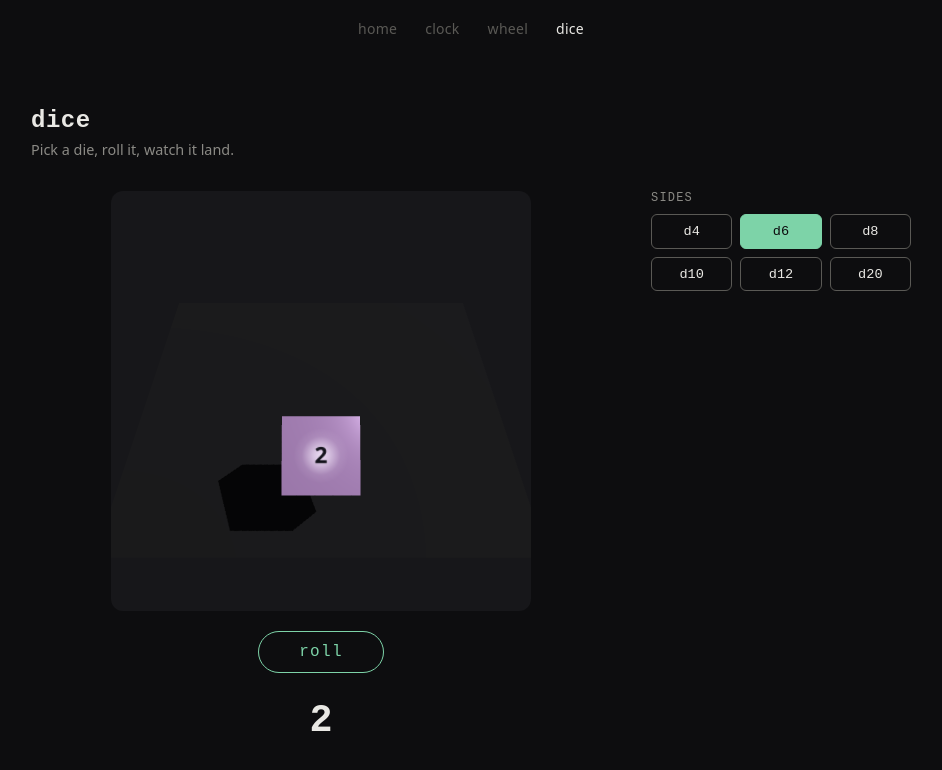
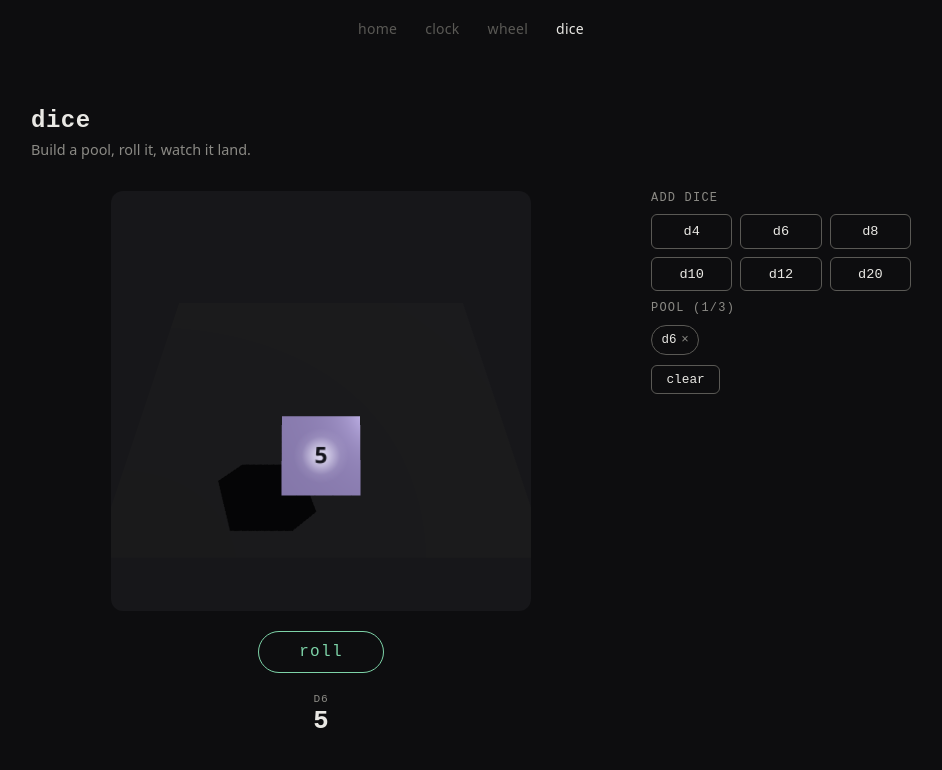
Before and after one commit to max-philip/sandbox-pages, a React (Vite) app: page /dice in a window 1280 px wide. Both pictures are taken after a click on the button "roll". Shown: the top 770 px of the page, without its empty margins (169-1111 px from the left). Built offline with nearby package versions, Linux system fonts and the light colour scheme.

Commit message:
minor dice fixes, add multiple dice up to 3

```diff
--- a/src/pages/Dice.module.scss
+++ b/src/pages/Dice.module.scss
@@ -85,16 +85,35 @@
 
 .result {
   display: flex;
+  flex-wrap: wrap;
+  align-items: flex-start;
+  justify-content: center;
+  gap: 1rem;
+  min-height: 3.5rem;
+}
+
+.resultChip {
+  display: flex;
+  flex-direction: column;
   align-items: center;
-  justify-content: center;
-  min-height: 3.5rem;
+  gap: 0.15rem;
+}
+
+.resultDie {
+  font-family: var(--font-mono);
+  font-size: 0.7rem;
+  text-transform: uppercase;
+  letter-spacing: 0.08em;
+  color: var(--muted);
 }
 
 .resultValue {
   font-family: var(--font-mono);
-  font-size: 2.4rem;
+  font-size: 1.6rem;
   font-weight: 600;
   color: var(--fg);
+  min-width: 1.5rem;
+  text-align: center;
 }
 
 /* ---- panel ---- */
@@ -140,12 +159,67 @@
   }
 }
 
-.active {
-  border-color: var(--accent);
-  background: var(--accent);
-  color: var(--bg);
+.pool {
+  display: flex;
+  flex-wrap: wrap;
+  gap: 0.4rem;
+  min-height: 1.9rem;
+}
+
+.poolEmpty {
+  color: var(--dim);
+  font-size: 0.8rem;
+  font-family: var(--font-mono);
+}
+
+.poolChip {
+  display: flex;
+  align-items: center;
+  gap: 0.3rem;
+  padding: 0.3rem 0.6rem;
+  border: 1px solid var(--dim);
+  border-radius: 999px;
+  background: transparent;
+  color: var(--fg);
+  font-family: var(--font-mono);
+  font-size: 0.78rem;
+  cursor: pointer;
+  transition: border-color 0.15s ease, color 0.15s ease;
 
   &:hover:not(:disabled) {
-    color: var(--bg);
+    border-color: var(--danger);
+    color: var(--danger);
+  }
+
+  &:disabled {
+    cursor: not-allowed;
+    opacity: 0.6;
   }
 }
+
+.poolChipX {
+  color: var(--muted);
+}
+
+.ghost {
+  align-self: flex-start;
+  padding: 0.4rem 0.9rem;
+  border: 1px solid var(--dim);
+  border-radius: 6px;
+  background: transparent;
+  color: var(--fg);
+  font-family: var(--font-mono);
+  font-size: 0.8rem;
+  cursor: pointer;
+  transition: border-color 0.15s ease, color 0.15s ease;
+
+  &:hover:not(:disabled) {
+    border-color: var(--danger);
+    color: var(--danger);
+  }
+
+  &:disabled {
+    color: var(--dim);
+    cursor: not-allowed;
+  }
+}
--- a/src/pages/Dice.tsx
+++ b/src/pages/Dice.tsx
@@ -13,6 +13,7 @@ import {
   type DieBuild,
 } from '../lib/dice';
 
+const MAX_POOL_SIZE = 3;
 const TRAY_HALF = 3;
 const WALL_HEIGHT = 1.6;
 const SETTLE_FRAMES = 12;
@@ -20,7 +21,8 @@ const SETTLE_LIN_SQ = 0.02;
 const SETTLE_ANG_SQ = 0.02;
 const ROLL_TIMEOUT_MS = 4000;
 const PRESENT_DURATION_MS = 700;
-const PRESENT_TARGET = new THREE.Vector3(0, 1.6, 2.6);
+const PRESENT_Y = 1.6;
+const PRESENT_Z = 2.6;
 
 function easeOutCubic(t: number): number {
   return 1 - Math.pow(1 - t, 3);
@@ -51,6 +53,28 @@ function alignFaceToward(faceNormal: THREE.Vector3, targetDir: THREE.Vector3): T
   return new THREE.Quaternion().setFromRotationMatrix(rotation);
 }
 
+/** Grid-scattered spawn offset so multiple dice don't all drop on top of each other. */
+function spawnOffset(index: number, total: number): { x: number; z: number } {
+  const cols = Math.ceil(Math.sqrt(total));
+  const rows = Math.ceil(total / cols);
+  const spacing = 0.9;
+  const col = index % cols;
+  const row = Math.floor(index / cols);
+  const jitter = () => (Math.random() - 0.5) * 0.25;
+  return {
+    x: (col - (cols - 1) / 2) * spacing + jitter(),
+    z: (row - (rows - 1) / 2) * spacing + jitter(),
+  };
+}
+
+/** Where a settled die floats to, spread out in a row so a whole pool reads as a list. */
+function presentTargetFor(index: number, total: number): THREE.Vector3 {
+  const spacing = total <= 1 ? 0 : 1.7;
+  const x = (index - (total - 1) / 2) * spacing;
+  const z = total <= 1 ? PRESENT_Z : PRESENT_Z - 0.3;
+  return new THREE.Vector3(x, PRESENT_Y, z);
+}
+
 // Reference size per die, tuned to roughly fit within one face; decal and
 // highlight sizes both scale off this so bigger-faced dice get bigger numbers.
 const FACE_SCALE: Record<DieSides, number> = {
@@ -62,13 +86,9 @@ const FACE_SCALE: Record<DieSides, number> = {
   20: 0.24,
 };
 
-interface LiveDie {
-  group: THREE.Group;
-  body: CANNON.Body;
-  faces: DieBuild['faces'];
-  readFrom: DieBuild['readFrom'];
-  presented: boolean;
-  highlights: Map<number, THREE.MeshBasicMaterial>;
+interface PoolEntry {
+  id: number;
+  sides: DieSides;
 }
 
 interface PresentAnim {
@@ -78,6 +98,19 @@ interface PresentAnim {
   toPos: THREE.Vector3;
   fromQuat: THREE.Quaternion;
   toQuat: THREE.Quaternion;
+}
+
+interface LiveDie {
+  id: number;
+  group: THREE.Group;
+  body: CANNON.Body;
+  faces: DieBuild['faces'];
+  readFrom: DieBuild['readFrom'];
+  highlights: Map<number, THREE.MeshBasicMaterial>;
+  presentTarget: THREE.Vector3;
+  settled: boolean;
+  settleCounter: number;
+  anim: PresentAnim;
 }
 
 function disposeGroup(group: THREE.Group) {
@@ -94,42 +127,48 @@ function disposeGroup(group: THREE.Group) {
   });
 }
 
-export default function Dice() {
-  const containerRef = useRef<HTMLDivElement>(null);
-  const sceneRef = useRef<THREE.Scene | null>(null);
-  const worldRef = useRef<CANNON.World | null>(null);
-  const dieMaterialRef = useRef<CANNON.Material | null>(null);
-  const liveDieRef = useRef<LiveDie | null>(null);
-  const settleCounterRef = useRef(0);
-  const rollStartRef = useRef(0);
-  const rollingRef = useRef(false);
-  const presentRef = useRef<PresentAnim>({
+function makePresentAnim(): PresentAnim {
+  return {
     active: false,
     start: 0,
     fromPos: new THREE.Vector3(),
     toPos: new THREE.Vector3(),
     fromQuat: new THREE.Quaternion(),
     toQuat: new THREE.Quaternion(),
-  });
+  };
+}
 
-  const [sides, setSides] = useState<DieSides>(6);
+export default function Dice() {
+  const containerRef = useRef<HTMLDivElement>(null);
+  const sceneRef = useRef<THREE.Scene | null>(null);
+  const worldRef = useRef<CANNON.World | null>(null);
+  const dieMaterialRef = useRef<CANNON.Material | null>(null);
+  const liveDiceRef = useRef<LiveDie[]>([]);
+  const rollStartRef = useRef(0);
+  const rollingRef = useRef(false);
+  const pendingCountRef = useRef(0);
+  const poolIdRef = useRef(1);
+
+  const [pool, setPool] = useState<PoolEntry[]>([{ id: 0, sides: 6 }]);
   const [rolling, setRolling] = useState(false);
-  const [result, setResult] = useState<number | null>(null);
+  const [rolledDice, setRolledDice] = useState<PoolEntry[]>([]);
+  const [results, setResults] = useState<Record<number, number>>({});
 
-  const spawnDie = (value: DieSides) => {
+  const spawnPool = (entries: PoolEntry[]) => {
     const scene = sceneRef.current;
     const world = worldRef.current;
     const dieMaterial = dieMaterialRef.current;
     if (!scene || !world || !dieMaterial) return;
 
-    if (liveDieRef.current) {
-      scene.remove(liveDieRef.current.group);
-      disposeGroup(liveDieRef.current.group);
-      world.removeBody(liveDieRef.current.body);
+    for (const live of liveDiceRef.current) {
+      scene.remove(live.group);
+      disposeGroup(live.group);
+      world.removeBody(live.body);
     }
-    presentRef.current.active = false;
 
-    const build = buildDie(value);
+    const total = entries.length;
+    liveDiceRef.current = entries.map((entry, index) => {
+      const build = buildDie(entry.sides);
       const group = new THREE.Group();
 
       const color = new THREE.Color().setHSL(Math.random(), 0.55, 0.6);
@@ -143,8 +182,8 @@ export default function Dice() {
       group.add(mesh);
 
       const highlights = new Map<number, THREE.MeshBasicMaterial>();
-    const decalSize = FACE_SCALE[value] * 0.85;
-    const highlightSize = FACE_SCALE[value] * 1.2;
+      const decalSize = FACE_SCALE[entry.sides] * 0.85;
+      const highlightSize = FACE_SCALE[entry.sides] * 1.2;
       const highlightMap = highlightTexture(highlightColor);
       for (const face of build.faces) {
         const decalQuat = faceDecalQuaternion(face.normal);
@@ -179,11 +218,12 @@ export default function Dice() {
         group.add(decal);
       }
 
+      const { x, z } = spawnOffset(index, total);
       const body = new CANNON.Body({
         mass: 1,
         shape: build.shape,
         material: dieMaterial,
-      position: new CANNON.Vec3((Math.random() - 0.5) * 1.5, 3.5, (Math.random() - 0.5) * 1.5),
+        position: new CANNON.Vec3(x, 3.5 + index * 0.35, z),
         angularDamping: 0.15,
         linearDamping: 0.05,
       });
@@ -191,11 +231,24 @@ export default function Dice() {
 
       scene.add(group);
       world.addBody(body);
-    liveDieRef.current = { group, body, faces: build.faces, readFrom: build.readFrom, presented: false, highlights };
+
+      return {
+        id: entry.id,
+        group,
+        body,
+        faces: build.faces,
+        readFrom: build.readFrom,
+        highlights,
+        presentTarget: presentTargetFor(index, total),
+        settled: false,
+        settleCounter: 0,
+        anim: makePresentAnim(),
+      };
+    });
   };
 
-  const spawnDieRef = useRef(spawnDie);
-  spawnDieRef.current = spawnDie;
+  const spawnPoolRef = useRef(spawnPool);
+  spawnPoolRef.current = spawnPool;
 
   // One-time scene/world/render-loop setup.
   useEffect(() => {
@@ -258,7 +311,7 @@ export default function Dice() {
       world.addBody(wall);
     }
 
-    spawnDieRef.current(sides);
+    spawnPoolRef.current(pool);
 
     const resize = () => {
       const rect = container.getBoundingClientRect();
@@ -284,16 +337,15 @@ export default function Dice() {
       const dt = Math.min(clock.getDelta(), 1 / 30);
       world.step(1 / 60, dt, 5);
 
-      const live = liveDieRef.current;
-      if (live) {
-        const anim = presentRef.current;
+      for (const live of liveDiceRef.current) {
+        const anim = live.anim;
         if (anim.active) {
           const t = Math.min((performance.now() - anim.start) / PRESENT_DURATION_MS, 1);
           const e = easeOutCubic(t);
           live.group.position.lerpVectors(anim.fromPos, anim.toPos, e);
           live.group.quaternion.slerpQuaternions(anim.fromQuat, anim.toQuat, e);
           if (t >= 1) anim.active = false;
-        } else if (!live.presented) {
+        } else if (!live.settled) {
           live.group.position.copy(live.body.position as unknown as THREE.Vector3);
           bodyQuat.set(live.body.quaternion.x, live.body.quaternion.y, live.body.quaternion.z, live.body.quaternion.w);
           live.group.quaternion.copy(bodyQuat);
@@ -303,13 +355,12 @@ export default function Dice() {
             const angSq = live.body.angularVelocity.lengthSquared();
             const timedOut = performance.now() - rollStartRef.current > ROLL_TIMEOUT_MS;
             if ((linSq < SETTLE_LIN_SQ && angSq < SETTLE_ANG_SQ) || timedOut) {
-              settleCounterRef.current += 1;
+              live.settleCounter += 1;
             } else {
-              settleCounterRef.current = 0;
+              live.settleCounter = 0;
             }
 
-            if (settleCounterRef.current > SETTLE_FRAMES || timedOut) {
-              rollingRef.current = false;
+            if (live.settleCounter > SETTLE_FRAMES || timedOut) {
               let best = live.faces[0];
               let bestDot = -Infinity;
               const target = live.readFrom === 'up' ? upVec : downVec;
@@ -321,20 +372,28 @@ export default function Dice() {
                   best = face;
                 }
               }
-              setResult(best.value);
-              setRolling(false);
 
+              live.settled = true;
               world.removeBody(live.body);
-              live.presented = true;
               const winningHighlight = live.highlights.get(best.value);
               if (winningHighlight) winningHighlight.opacity = 1;
               anim.fromPos.copy(live.group.position);
               anim.fromQuat.copy(live.group.quaternion);
-              anim.toPos.copy(PRESENT_TARGET);
-              const camDir = new THREE.Vector3().subVectors(camera.position, PRESENT_TARGET).normalize();
+              anim.toPos.copy(live.presentTarget);
+              const camDir = new THREE.Vector3().subVectors(camera.position, live.presentTarget).normalize();
               anim.toQuat.copy(alignFaceToward(best.normal, camDir));
               anim.start = performance.now();
               anim.active = true;
+
+              const id = live.id;
+              const value = best.value;
+              setResults((prev) => ({ ...prev, [id]: value }));
+
+              pendingCountRef.current -= 1;
+              if (pendingCountRef.current <= 0) {
+                rollingRef.current = false;
+                setRolling(false);
+              }
             }
           }
         }
@@ -347,8 +406,8 @@ export default function Dice() {
     return () => {
       cancelAnimationFrame(frameId);
       observer.disconnect();
-      if (liveDieRef.current) {
-        disposeGroup(liveDieRef.current.group);
+      for (const live of liveDiceRef.current) {
+        disposeGroup(live.group);
       }
       ground.geometry.dispose();
       trayMaterialThree.dispose();
@@ -358,70 +417,116 @@ export default function Dice() {
     // eslint-disable-next-line react-hooks/exhaustive-deps
   }, []);
 
-  // Respawn a resting die whenever the side count changes (but not mid-roll).
+  // Respawn a resting arrangement whenever the pool changes (but not mid-roll).
   useEffect(() => {
     if (rollingRef.current) return;
     if (!sceneRef.current) return;
-    spawnDie(sides);
-    setResult(null);
+    spawnPool(pool);
+    setRolledDice([]);
+    setResults({});
     // eslint-disable-next-line react-hooks/exhaustive-deps
-  }, [sides]);
+  }, [pool]);
+
+  const addDie = (sides: DieSides) => {
+    if (rolling || pool.length >= MAX_POOL_SIZE) return;
+    const id = poolIdRef.current++;
+    setPool((prev) => [...prev, { id, sides }]);
+  };
+
+  const removeDie = (id: number) => {
+    if (rolling) return;
+    setPool((prev) => prev.filter((entry) => entry.id !== id));
+  };
+
+  const clearPool = () => {
+    if (rolling) return;
+    setPool([]);
+  };
 
   const roll = () => {
-    if (rolling) return;
+    if (rolling || pool.length === 0) return;
 
-    spawnDie(sides);
-    const live = liveDieRef.current;
-    if (!live) return;
+    spawnPool(pool);
+    const dice = liveDiceRef.current;
+    if (dice.length === 0) return;
 
+    for (const live of dice) {
       live.body.velocity.set((Math.random() - 0.5) * 6, 1, (Math.random() - 0.5) * 6);
       live.body.angularVelocity.set(
         (Math.random() - 0.5) * 20,
         (Math.random() - 0.5) * 20,
         (Math.random() - 0.5) * 20,
       );
+    }
 
-    settleCounterRef.current = 0;
+    pendingCountRef.current = dice.length;
     rollStartRef.current = performance.now();
     rollingRef.current = true;
     setRolling(true);
-    setResult(null);
+    setRolledDice(pool.map((entry) => ({ ...entry })));
+    setResults({});
   };
 
   return (
     <div className={styles.page}>
       <header className={styles.header}>
         <h1>dice</h1>
-        <p className={styles.sub}>Pick a die, roll it, watch it land.</p>
+        <p className={styles.sub}>Build a pool, roll it, watch it land.</p>
       </header>
 
       <div className={styles.layout}>
         <section className={styles.stage}>
           <div className={styles.trayWrap} ref={containerRef} />
 
-          <button className={styles.roll} onClick={roll} disabled={rolling}>
+          <button className={styles.roll} onClick={roll} disabled={rolling || pool.length === 0}>
             {rolling ? 'rolling…' : 'roll'}
           </button>
 
           <div className={styles.result} aria-live="polite">
-            {result !== null && <span className={styles.resultValue}>{result}</span>}
+            {rolledDice.map((entry) => (
+              <div key={entry.id} className={styles.resultChip}>
+                <span className={styles.resultDie}>d{entry.sides}</span>
+                <span className={styles.resultValue}>{results[entry.id] ?? '–'}</span>
+              </div>
+            ))}
           </div>
         </section>
 
         <section className={styles.panel}>
-          <span className={styles.fieldLabel}>Sides</span>
+          <span className={styles.fieldLabel}>Add dice</span>
           <div className={styles.sideGrid}>
             {DIE_OPTIONS.map((n) => (
               <button
                 key={n}
-                className={n === sides ? `${styles.sideBtn} ${styles.active}` : styles.sideBtn}
-                onClick={() => setSides(n)}
-                disabled={rolling}
+                className={styles.sideBtn}
+                onClick={() => addDie(n)}
+                disabled={rolling || pool.length >= MAX_POOL_SIZE}
               >
                 d{n}
               </button>
             ))}
           </div>
+
+          <span className={styles.fieldLabel}>
+            Pool ({pool.length}/{MAX_POOL_SIZE})
+          </span>
+          <div className={styles.pool}>
+            {pool.length === 0 && <span className={styles.poolEmpty}>no dice yet</span>}
+            {pool.map((entry) => (
+              <button
+                key={entry.id}
+                className={styles.poolChip}
+                onClick={() => removeDie(entry.id)}
+                disabled={rolling}
+                title={`Remove d${entry.sides}`}
+              >
+                d{entry.sides} <span className={styles.poolChipX}>×</span>
+              </button>
+            ))}
+          </div>
+          <button className={styles.ghost} onClick={clearPool} disabled={rolling || pool.length === 0}>
+            clear
+          </button>
         </section>
       </div>
     </div>
--- a/src/pages/Home.tsx
+++ b/src/pages/Home.tsx
@@ -7,7 +7,9 @@ const QUOTES = [
   "A man with no pants fears no pickpockets.",
   "A bottle of Heineken, shaken, not stirred.",
   "Bird flu? Yeah, they tend to do that.",
-  "Yeah our platform is fully configurable. You configureout a way to develop your own solution."
+  "Yeah our platform is fully configurable. You configureout a way to develop your own solution.",
+  "We never had this problem until you started monitoring for it.",
+  "You pass 100% of the tests you don't write."
 ];
 
 function randomQuote() {
```
Also changed, not shown: src/pages/Wheel.tsx (+7 -1 lines). Lines whose indentation alone changed are shown as unchanged.
